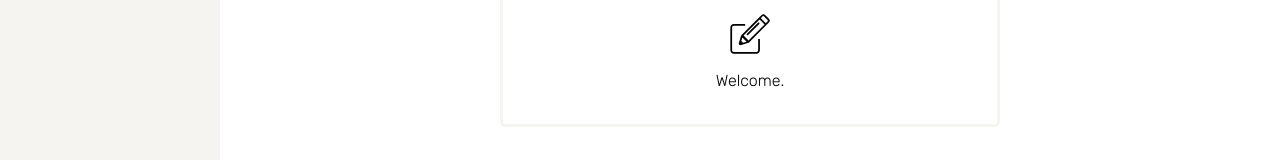
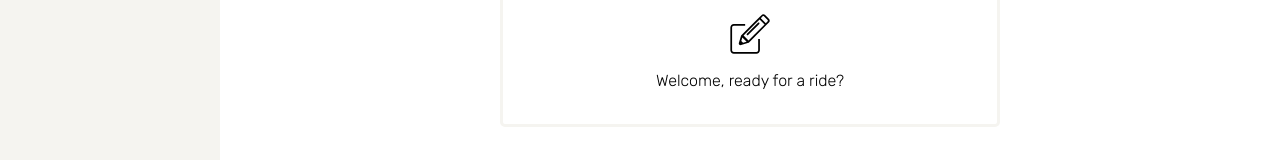
Before and after one commit to zapmal/noted, a React (Vite) app in the folder web/: page /signin in a window 1280 px wide. Shown: the part 380-540 px from the top of the page. Built offline with nearby package versions, Linux system fonts and the light colour scheme; no server answers.

Commit message:
style: change /img to /assets

```diff
--- a/web/src/components/Header.jsx
+++ b/web/src/components/Header.jsx
@@ -3,7 +3,7 @@ import styled from 'styled-components';
 import { useQuery, useApolloClient } from '@apollo/client';
 import { Link, withRouter } from 'react-router-dom';
 
-import logo from '../img/logo.svg';
+import logo from '../assets/logo.svg';
 import ButtonAsLink from './ButtonAsLink';
 import { isLoggedInVar } from '../cache';
 import { IS_LOGGED_IN } from '../graphql/query';
--- a/web/src/components/UserForm.jsx
+++ b/web/src/components/UserForm.jsx
@@ -1,6 +1,6 @@
 import React, { useState } from 'react';
 import styled from 'styled-components';
-import logo from '../img/logo.svg';
+import logo from '../assets/logo.svg';
 
 import Button from './Button';
 
@@ -105,7 +105,7 @@ const UserForm = (props) => {
 
       <Image src={logo} alt='App Logo' height='40'/>
       <MotivationalMessage>
-        {props.formType === 'signin' ? 'Welcome.' : 'Bring your notes to life.'}
+        {props.formType === 'signin' ? 'Welcome, ready for a ride?' : 'Join us and bring your notes to life.'}
       </MotivationalMessage>
     </Wrapper>
   );
--- a/web/src/index.html
+++ b/web/src/index.html
@@ -3,7 +3,7 @@
   <head>
     <meta charset="UTF-8" />
     <meta name="viewport" content="width=device-width, initial-scale=1.0" />
-    <link rel="shortcut icon" href="img/favicon.ico" type="image/x-icon" />
+    <link rel="shortcut icon" href="assets/favicon.ico" type="image/x-icon" />
     <link rel="preconnect" href="https://fonts.gstatic.com">
     <link href="https://fonts.googleapis.com/css2?family=Rubik:wght@300&display=swap" rel="stylesheet">
     <title>Noted</title>
```
Also changed, not shown: web/src/assets/logo.svg (renamed from web/src/img/logo.svg), 1 other file (tests, documents, lock files or other folders).
